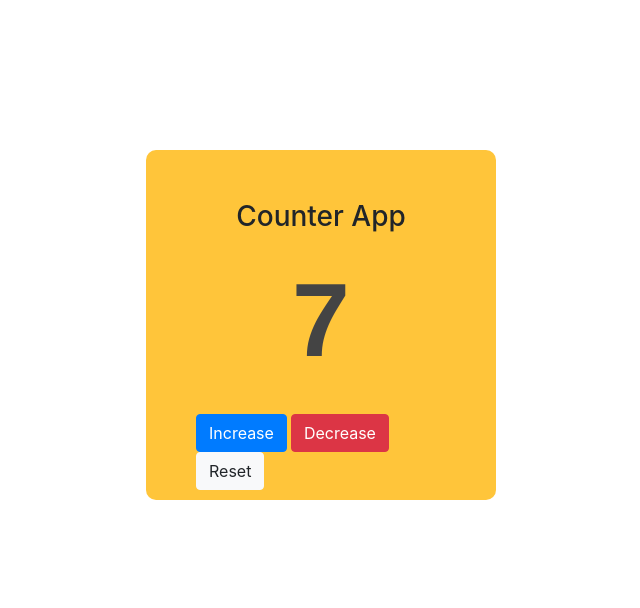
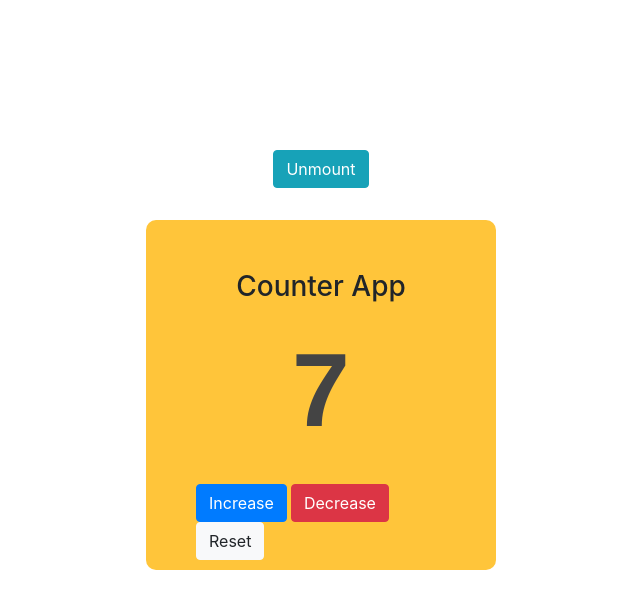
Before and after one commit to ude-soco/AdvWebTech-React-Lecture, a React (Create React App) app: page / in a window 1280 px wide. Shown: the top 608 px of the page, without its empty margins (319-959 px from the left). Built offline with nearby package versions, Linux system fonts and the light colour scheme.

Commit message:
Component lifecycle lecture

```diff
--- a/src/App.js
+++ b/src/App.js
@@ -1,74 +1,43 @@
 import React, {Component} from "react";
-import {Col, Container, Row} from "react-bootstrap";
+import {Button, Col, Container, Row} from "react-bootstrap";
 import Counter from "./components/Counter";
 
 class App extends Component {
   constructor(props) {
     super(props);
     this.state = {
-      count: 7,
-      name: "Counter App",
+      unmount: false
     };
   }
 
-  handleReset = (value) => () => {
+  handleUnmount = () => {
     this.setState({
-      count: value,
-    });
+      unmount: !this.state.unmount
+    })
   }
-
-  handleByShiftKey = (number) => (e) => {
-    if (e.shiftKey) {
-      this.setState({
-        count: this.state.count + number * 10,
-      });
-    } else {
-      this.setState({
-        count: this.state.count + number,
-      });
-    }
-  }
-
 
   render() {
     // Styling
     let containerStyle = {marginTop: 150};
-
-    // An array of counter app names
-    let counterApp = ["Counter App 1", "Counter App 2", "Counter App 3"]
-
+    let unmountStyle = {margin: 32};
     return (
       <>
         <Container style={containerStyle}>
-          <Row>
-            {/* Counter child component with props: Uncomment the codes below */}
-
-            <Col>
-              <Counter
-                name={this.state.name}
-                count={this.state.count}
-                increase={this.handleByShiftKey(1)}
-                decrease={this.handleByShiftKey(-1)}
-                reset={this.handleReset(0)}
-              />
-            </Col>
-
-            {/* Use map to iterate over the array "counterApp" */}
-            {/*{counterApp.map((counter, index) => {*/}
-            {/*  return (*/}
-            {/*    <Col key={index}>*/}
-            {/*      /!* Counter child component with props *!/*/}
-            {/*      <Counter*/}
-            {/*        name={counter}*/}
-            {/*        count={this.state.count}*/}
-            {/*        increase={this.handleByShiftKey(1)}*/}
-            {/*        decrease={this.handleByShiftKey(-1)}*/}
-            {/*        reset={this.handleReset(0)}*/}
-            {/*      />*/}
-            {/*    </Col>*/}
-            {/*  )*/}
-            {/*})}*/}
+          <Row style={unmountStyle} className="justify-content-md-center">
+            <Button
+              className="btn-info"
+              onClick={this.handleUnmount}
+            >
+              {this.state.unmount ? "Remount" : "Unmount"}
+            </Button>
           </Row>
+          {this.state.unmount ? <></> : (
+            <Row>
+              <Col>
+                <Counter/>
+              </Col>
+            </Row>
+          )}
         </Container>
       </>
     );
--- a/src/components/Counter.js
+++ b/src/components/Counter.js
@@ -3,12 +3,53 @@ import {Button, Col, Container, Row} from "react-bootstrap";
 
 class Counter extends Component {
   constructor(props) {
-    // Without super(prop), this.props will throw an error
     super(props);
-    this.state = {};
+
+    // Lifecycle: Constructor initialized
+    console.log("Constructor initialized");
+
+    this.state = {
+      count: 7,
+      name: "Counter App",
+    };
+  }
+
+  // Lifecycle: Component did mount
+  componentDidMount() {
+    console.log("Component mounted!");
+  }
+
+  // Lifecycle: Component did update
+  componentDidUpdate = () => {
+    console.log("Component updated!");
+  };
+
+  // Lifecycle: Component will unmount
+  componentWillUnmount() {
+    console.log("Component is unmounted from the DOM!");
+  }
+
+  handleReset = (value) => () => {
+    this.setState({
+      count: value,
+    });
+  }
+
+  handleByShiftKey = (number) => (e) => {
+    if (e.shiftKey) {
+      this.setState({
+        count: this.state.count + number * 10,
+      });
+    } else {
+      this.setState({
+        count: this.state.count + number,
+      });
+    }
   }
 
   render() {
+    // Lifecycle: Render method initialized
+    console.log("Render method initialized");
 
     // Styling
     let textStyle = {
@@ -31,45 +72,31 @@ class Counter extends Component {
     let gutter = {margin: "0px 4px 0px 4px"}
 
     return (
-      <div>
+      <>
         <Container style={counterStyle}>
           <Row className="justify-content-md-center">
             <Col>
-              <h3>{this.props.name}</h3>
+              <h3>{this.state.name}</h3>
             </Col>
           </Row>
           <Row style={textStyle} className="justify-content-md-center">
-            <Col>{this.props.count}</Col>
+            <Col>{this.state.count}</Col>
           </Row>
           <Container>
             <Row className="align-item-md-center">
-              <Button
-                variant="primary"
-                className="btn-primary"
-                onClick={this.props.increase}
-              >
+              <Button className="btn-primary" onClick={this.handleByShiftKey(1)}>
                 Increase
               </Button>
-              <Button
-                variant="primary"
-                className="btn-danger"
-                style={gutter}
-                onClick={this.props.decrease}
-              >
+              <Button className="btn-danger" style={gutter} onClick={this.handleByShiftKey(-1)}>
                 Decrease
               </Button>
-              <Button
-                variant="primary"
-                className="btn-light"
-                onClick={this.props.reset}
-              >
+              <Button className="btn-light" onClick={this.handleReset(0)}>
                 Reset
               </Button>
             </Row>
           </Container>
         </Container>
-
-      </div>
+      </>
     );
   }
 }
```
